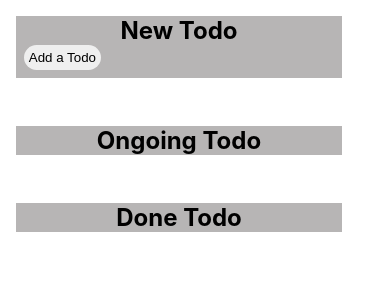
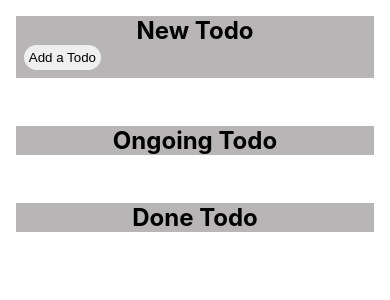
Before and after one commit to RRaihan1234/todo, a React (Create React App) app: page / in a window 390 px wide. Shown: the top 300 px of the page. Built offline with nearby package versions, Linux system fonts and the light colour scheme.

Commit message:
first commit

```diff
--- a/src/App.css
+++ b/src/App.css
@@ -59,7 +59,7 @@
 .doneParent{
   background: rgb(183, 181, 181);
   min-height:1rem;
-  margin-right: 2rem;
+  margin-right: 1rem;
   flex:4;
 }
 .doneTodo{
@@ -110,13 +110,17 @@ h2{
   .App{
     flex-direction: column;
   }
+  .newParent{
+    margin-right: 1rem;
+  }
   .onGoingParent{
     margin-top: 3rem;
     margin-left: 1rem;
+    margin-right: 1rem;
   }
   .doneParent{
     margin-top: 3rem;
     margin-left: 1rem;
-    margin-right: 3rem;
+    margin-right: 1rem;
   }
 }
```
